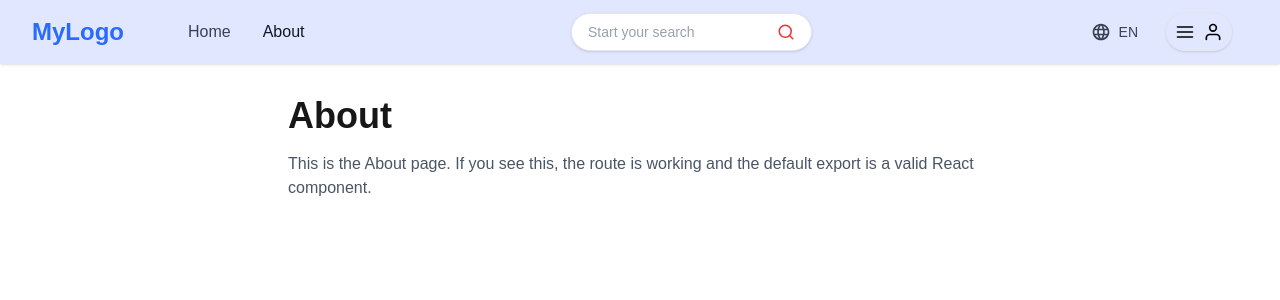
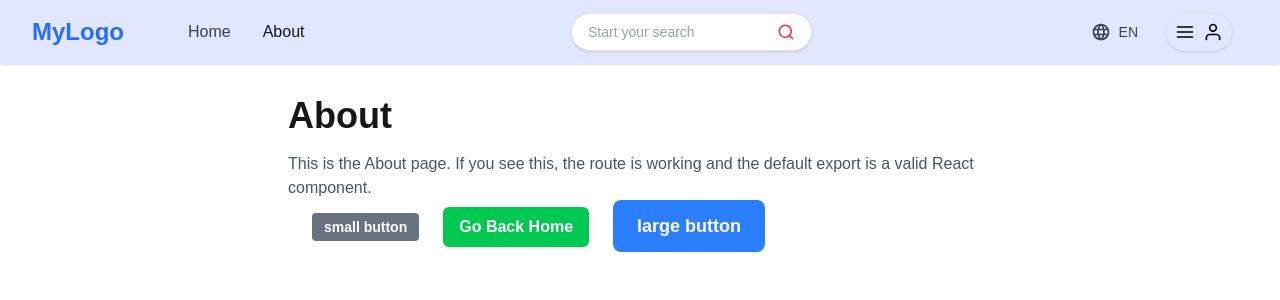
Before and after one commit to Mh-NOUHICoder/alx-project-0x02-setup, a Next.js app in the folder alx-project-0x02/: page /about in a window 1280 px wide. Shown: the top 300 px of the page. Built offline with nearby package versions, Linux system fonts and the light colour scheme.

Commit message:
Create and Use Button components

```diff
--- /dev/null
+++ b/alx-project-0x02/components/common/Button.tsx
@@ -0,0 +1,53 @@
+import React from 'react';
+import { ButtonProps } from '@/interfaces';
+
+const Button: React.FC<ButtonProps> = ({
+  text,
+  onClick,
+  size = 'medium',
+  shape = 'rounded-md',
+  color = 'primary'
+}) => {
+  // Size classes based on your interface
+  const sizeClasses = {
+    small: 'py-1 px-3 text-sm',
+    medium: 'py-2 px-4 text-base',
+    large: 'py-3 px-6 text-lg'
+  };
+
+  // Shape classes based on your interface
+  const shapeClasses = {
+    'rounded-sm': 'rounded-sm',
+    'rounded-md': 'rounded-md',
+    'rounded-lg': 'rounded-lg',
+    'rounded-full': 'rounded-full'
+  };
+
+  // Color classes with hover states
+  const colorClasses = {
+    primary: 'bg-blue-500 hover:bg-blue-600 text-white',
+    secondary: 'bg-purple-500 hover:bg-purple-600 text-white',
+    success: 'bg-green-500 hover:bg-green-600 text-white',
+    danger: 'bg-red-500 hover:bg-red-600 text-white',
+    warning: 'bg-yellow-500 hover:bg-yellow-600 text-white',
+    gray: 'bg-gray-500 hover:bg-gray-600 text-white'
+  };
+
+  return (
+    <button
+      className={`
+        bg-blue-500 hover:bg-blue-600
+        text-white ml-6 items-center font-bold
+        transition-colors duration-200
+        ${sizeClasses[size]}
+        ${shapeClasses[shape]}
+        ${colorClasses[color]}
+      `}
+      onClick={onClick}
+    >
+      {text}
+    </button>
+  );
+}
+
+export default Button;
--- a/alx-project-0x02/interfaces/index.ts
+++ b/alx-project-0x02/interfaces/index.ts
@@ -26,3 +26,13 @@ export interface PostData {
   image?: string;
   category?: string;
 }
+
+export interface ButtonProps {
+  text: string;
+  size?: 'small' | 'medium' | 'large';
+  shape?: 'rounded-sm' | 'rounded-md' | 'rounded-lg' | 'rounded-full';
+   color?: 'primary' | 'secondary' | 'success' | 'danger' | 'warning' | 'gray';
+  onClick: () => void;
+
+
+}
--- a/alx-project-0x02/pages/about.tsx
+++ b/alx-project-0x02/pages/about.tsx
@@ -1,6 +1,7 @@
 // pages/about.tsx
 import React from "react";
 import Header from "@/components/layout/Header";
+import Button from "@/components/common/Button";
 
 export default function AboutPage() {
   return (
@@ -11,6 +12,31 @@ export default function AboutPage() {
       <p className="text-gray-600">
         This is the About page. If you see this, the route is working and the default export is a valid React component.
       </p>
+      <div>
+        <Button
+          text="small button"
+          onClick={() => window.location.href = '/'}
+          size="small"
+          shape="rounded-sm"
+          color="gray"
+        />
+
+        <Button
+          text="Go Back Home"
+          onClick={() => window.location.href = '/'}
+          size="medium"
+          shape="rounded-md"
+          color="success"
+        />
+
+        <Button
+          text="large button"
+          onClick={() => window.location.href = '/'}
+          size="large"
+          shape="rounded-lg"
+          color="primary"
+        />
+      </div>
     </main>
     </>
   );
```
